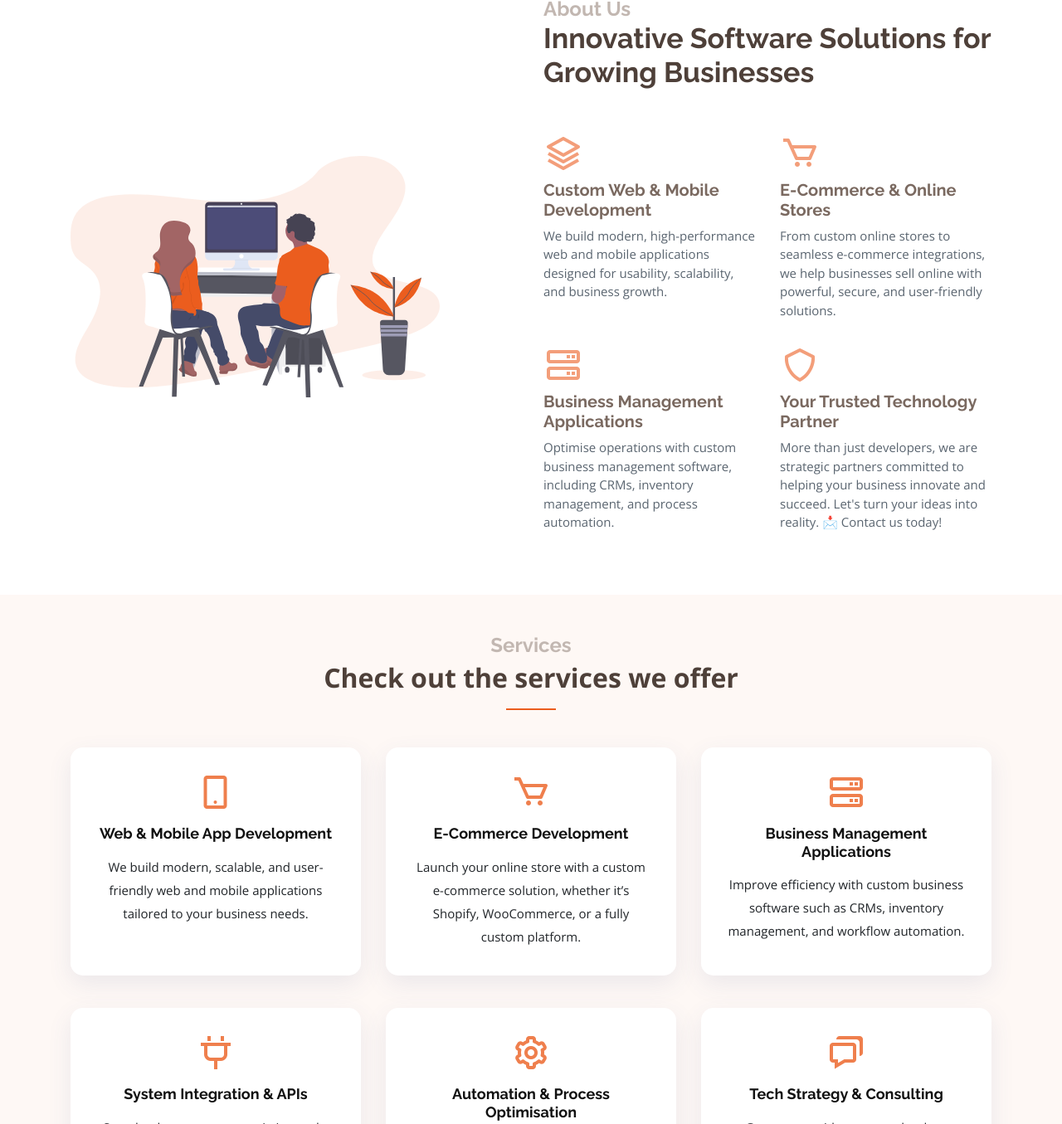
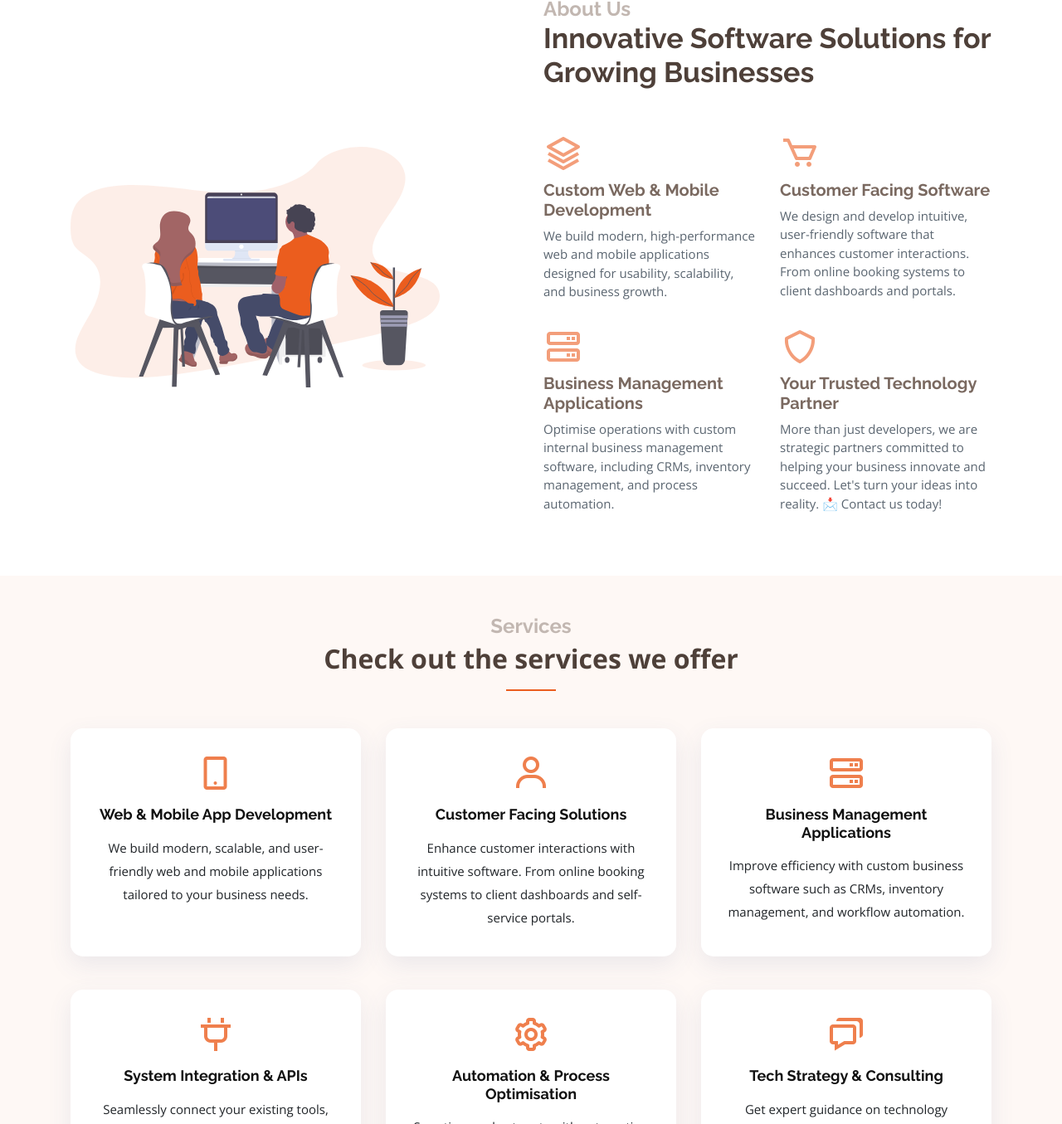
Before and after one commit to michaeljosephroddy/4youdevsolutions, a plain HTML site: page index.html in a window 1280 px wide. Shown: the part 682-2037 px from the top of the page at 83% size. Drawn offline with nearby package versions, Linux system fonts and the light colour scheme.

Commit message:
update services

```diff
--- a/index.html
+++ b/index.html
@@ -114,9 +114,9 @@
           <div class="col-lg-6 pt-5 pt-lg-0 order-2 order-lg-1">
             <h1>Building Your Digital Future!</h1>
             <h2>
-              At 4youdevsolutions, we design and develop web & mobile apps,
-              e-commerce platforms, and business management systems to help
-              businesses grow and succeed. 😊
+              At 4youdevsolutions, we design and develop web & mobile apps, from
+              customer facing software to internal business management systems,
+              we help businesses grow. 😊
             </h2>
             <a href="#about" class="btn-get-started scrollto"
               >Get Started Today</a
@@ -172,14 +172,14 @@
                   </p>
                 </div>
 
-                <!-- E-Commerce Solutions -->
+                <!-- Customer Facing -->
                 <div class="col-md-6" data-aos="fade-up" data-aos-delay="200">
                   <i class="bx bx-cart"></i>
-                  <h4>E-Commerce & Online Stores</h4>
+                  <h4>Customer Facing Software</h4>
                   <p>
-                    From custom online stores to seamless e-commerce
-                    integrations, we help businesses sell online with powerful,
-                    secure, and user-friendly solutions.
+                    We design and develop intuitive, user-friendly software that
+                    enhances customer interactions. From online booking systems
+                    to client dashboards and portals.
                   </p>
                 </div>
 
@@ -188,7 +188,7 @@
                   <i class="bx bx-server"></i>
                   <h4>Business Management Applications</h4>
                   <p>
-                    Optimise operations with custom business management
+                    Optimise operations with custom internal business management
                     software, including CRMs, inventory management, and process
                     automation.
                   </p>
@@ -239,18 +239,19 @@
               </div>
             </div>
 
-            <!-- E-Commerce Solutions -->
+            <!-- Customer Facing Solutions -->
             <div
               class="col-md-6 col-lg-4 d-flex align-items-stretch"
               data-aos="zoom-in"
               data-aos-delay="200"
             >
               <div class="icon-box">
-                <div class="icon"><i class="bx bx-cart"></i></div>
-                <h4 class="title"><a href="">E-Commerce Development</a></h4>
+                <div class="icon"><i class="bx bx-user"></i></div>
+                <h4 class="title"><a href="">Customer Facing Solutions</a></h4>
                 <p class="description">
-                  Launch your online store with a custom e-commerce solution,
-                  whether it’s Shopify, WooCommerce, or a fully custom platform.
+                  Enhance customer interactions with intuitive software. From
+                  online booking systems to client dashboards and self-service
+                  portals.
                 </p>
               </div>
             </div>
```
